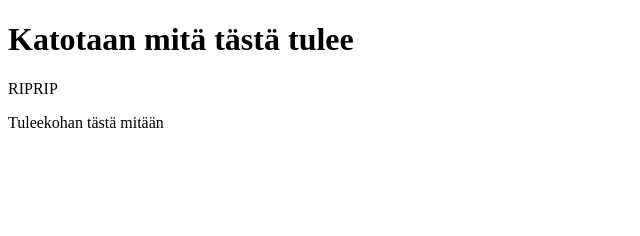
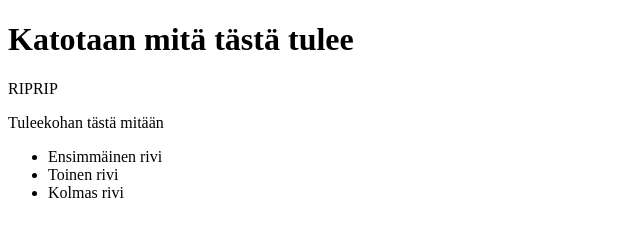
Before and after one commit to Kapuh/Testaus, a plain HTML site: page index.html in a window 1280 px wide. Shown: the whole page, without its empty margins (0-640 px from the left). Drawn offline with Linux system fonts and the light colour scheme.

Commit message:
Harjoittelua

```diff
--- a/index.html
+++ b/index.html
@@ -4,4 +4,10 @@
 	<h1>Katotaan mitä tästä tulee</h1>
 	<p>RIPRIP</p>
 	<p>Tuleekohan tästä mitään</p>
+
+	<ul>
+		<li>Ensimmäinen rivi</li>
+		<li>Toinen rivi</li>
+		<li>Kolmas rivi</li>
+	</ul>
 </body>
```
